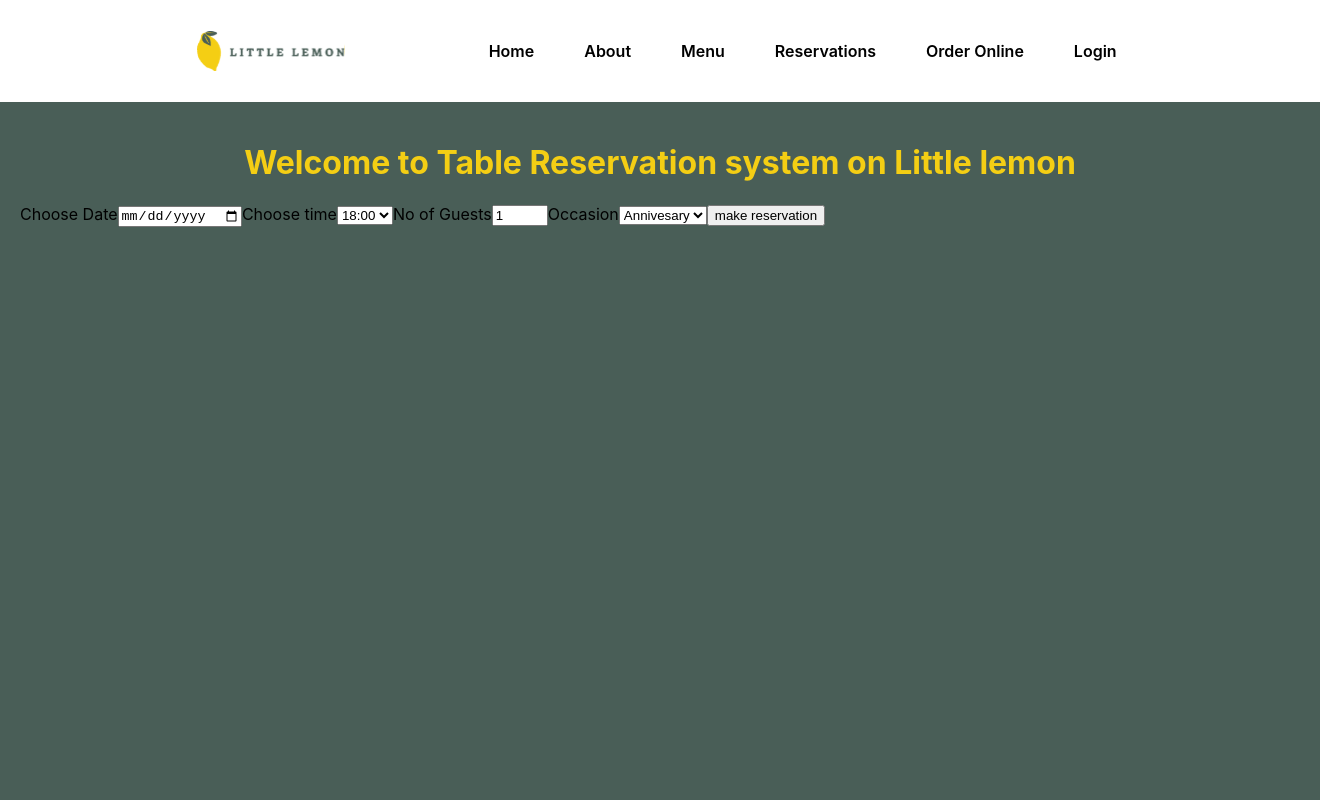
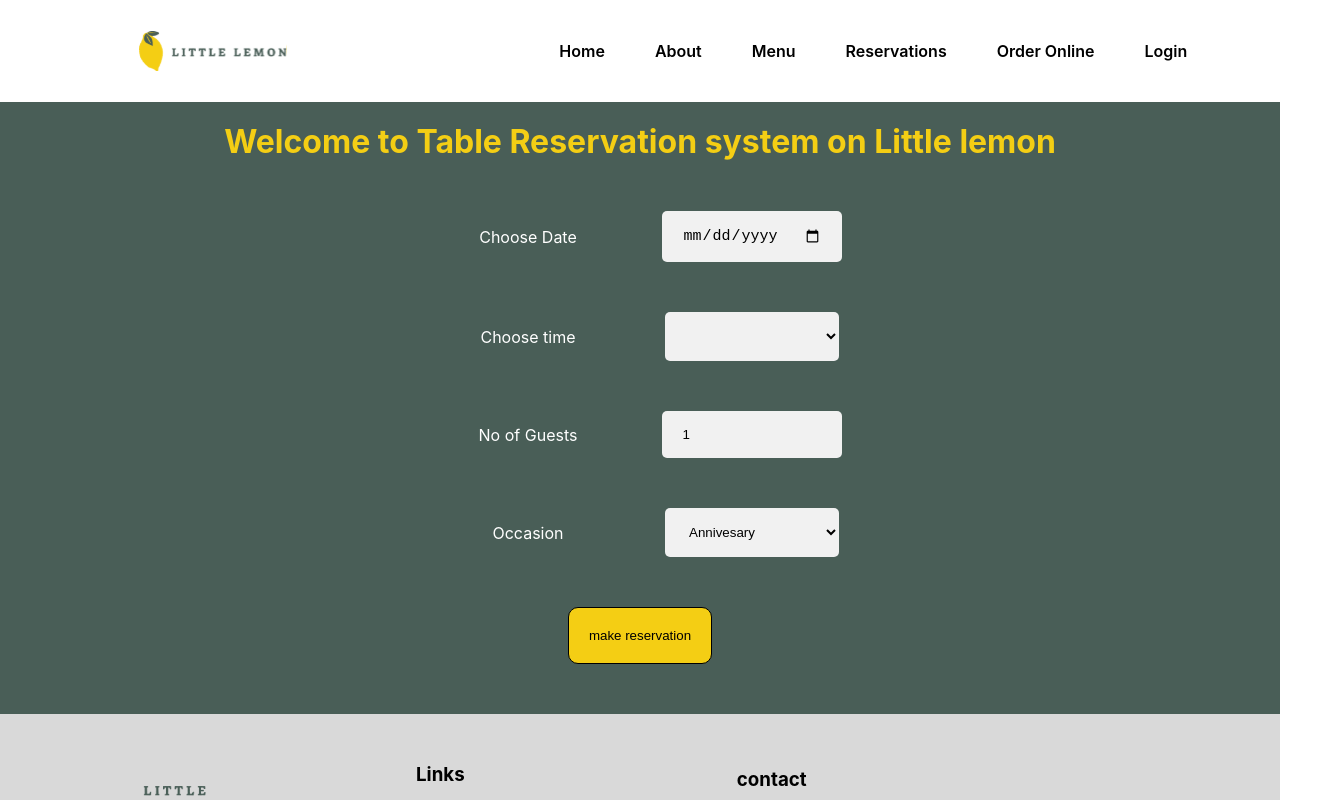
Before and after one commit to sithum-sathsara145/capstone-project, a React (Create React App) app in the folder capstone/: page /Reservations in a window 1280 px wide. Shown: the top 800 px of the page, 1320 px wide, since content can reach past the window. Built offline with nearby package versions, Linux system fonts and the light colour scheme.

Commit message:
lift availableTimes's state up

```diff
--- a/capstone/src/App.css
+++ b/capstone/src/App.css
@@ -5,10 +5,8 @@ body{
 }
 .navigation{
   display: grid;
-  width: 80vw;
-  max-width: 100vw;
   grid-template-columns: 1fr 2fr;
-  padding: 25px 100px;
+  padding: 25px 0;
   z-index: 1;
   justify-items: center;
   align-items: center;
@@ -36,7 +34,6 @@ nav ul a{
 }
 .hero{
   background-color: #495E57;
-  width: 100vw;
   display: grid;
   grid-template-columns: 2fr 1fr;
   height: 80vh;
@@ -58,7 +55,7 @@ nav ul a{
 .hero p{
   color: #ffffff;
 }
-.hero button{
+button{
   background-color: #F4CE14;
   color: #000000;
   padding: 20px;
@@ -162,7 +159,7 @@ footer{
   align-items: center;
   justify-items: center;
   background-color: #D9D9D9;
-  padding: 30px 50px;
+  padding: 30px 20px;
 }
 footer img{
   width: 5vw;
@@ -180,10 +177,55 @@ footer img{
 }
 .reserve{
   background-color: #495E57;
-  width: 100vw;
-  height: 80vw;
   padding: 20px;
+  display: grid;
+  gap: 20px;
+  align-items: center;
+  justify-items: center;
 }
 .reserve h1{
   color: #F4CE14;
+  margin: 0;
 }
+.reserve form{
+  display: grid;
+  align-self: center;
+  padding: 30px 200px;
+  grid-template-columns: 1fr 1fr;
+  max-width: 450px;
+  align-items: center;
+  justify-items: center;
+  gap: 50px
+}
+.reserve form button{
+ grid-column: span 2;
+ align-self: center;
+}
+input[type="date"]{
+  width: 80%;
+  background-color: #F1f1f1;
+  padding: 16px 20px;
+  color: #000000;
+  font-size: 15px;
+  border: none;
+  outline: none;
+  border-radius: 5px;
+}
+input[type="number"]{
+  width: 80%;
+  background-color: #f1f1f1;
+  padding: 16px 20px;
+  border: none;
+  outline: none;
+  border-radius: 5px;
+}
+select {
+  width: 100%;
+  padding: 16px 20px;
+  border: none;
+  border-radius: 5px;
+  background-color: #f1f1f1;
+}
+form label{
+  color: #ffffff;
+}
--- a/capstone/src/components/Main.js
+++ b/capstone/src/components/Main.js
@@ -1,4 +1,5 @@
 import { Route,Routes } from "react-router-dom"
+import React from "react"
 import Home from "./Home"
 import Reservations from "./Reservations"
 import Menu from "./Menu"
@@ -7,11 +8,16 @@ import About from "./About"
 
 
 function Main() {
+    const updateTimes = (availableTimes) => {
+        return availableTimes
+    };
+    const initializeTimes = [];
+    const [availableTimes,dispatch] = React.useReducer(updateTimes, initializeTimes)
     return (
     <main>
         <Routes>
             <Route path="/" element={<Home/>}/>
-            <Route path="/Reservations" element={<Reservations/>}/>
+            <Route path="/Reservations" element={<Reservations availableTimes={availableTimes} dispatch={dispatch}/>}/>
             <Route path="/Menu" element={<Menu/>}/>
             <Route path="/About" element={<About/>}/>
         </Routes>
--- a/capstone/src/components/Reservations.js
+++ b/capstone/src/components/Reservations.js
@@ -1,6 +1,6 @@
 import React from "react"
 
-function Reservations(){
+function Reservations(props){
     //let today = new Date()
     const [time,setTime]= React.useState('18:00');
     const [date,setDate] = React.useState();
@@ -10,8 +10,8 @@ function Reservations(){
         e.preventDefault()
         alert('form submitted')
     }
-    const  availableTimes = ["17:00",'18:00',"19:00","20:00",'21:00','22:00']
-    const timeslots = availableTimes.map((times)=> {return <option>{times}</option>})
+    //const  availableTimes = ["17:00",'18:00',"19:00","20:00",'21:00','22:00']
+    const timeslots = props.availableTimes.map((times)=> {return <option>{times}</option>})
     return(
         <div className="reserve">
             <h1 style={{textAlign: "center"}}>
@@ -48,4 +48,5 @@ function Reservations(){
         </div>
     )
 }
-export default Reservations
+
+export default  Reservations;
```
